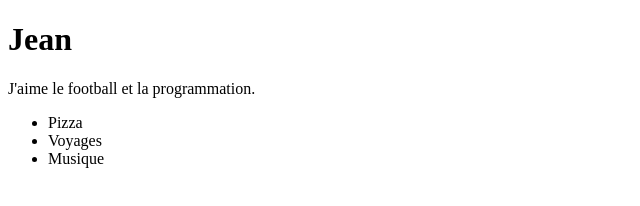
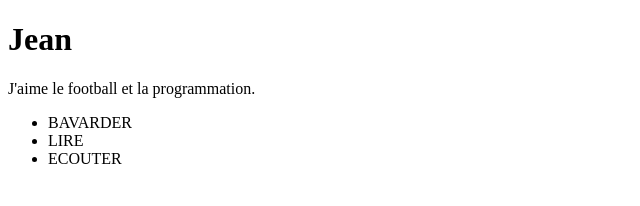
Before and after one commit to ahmedsaid005/jeu-culture-general, a plain HTML site: page index.html in a window 1280 px wide. Shown: the whole page, without its empty margins (0-640 px from the left). Drawn offline with Linux system fonts and the light colour scheme.

Commit message:
CHANGEMENT

```diff
--- a/index.html
+++ b/index.html
@@ -7,9 +7,9 @@
     <h1>Jean</h1>
     <p>J'aime le football et la programmation.</p>
     <ul>
-        <li>Pizza</li>
-        <li>Voyages</li>
-        <li>Musique</li>
+        <li>BAVARDER</li>
+        <li>LIRE</li>
+        <li>ECOUTER</li>
     </ul>
 </body>
 </html>
```
